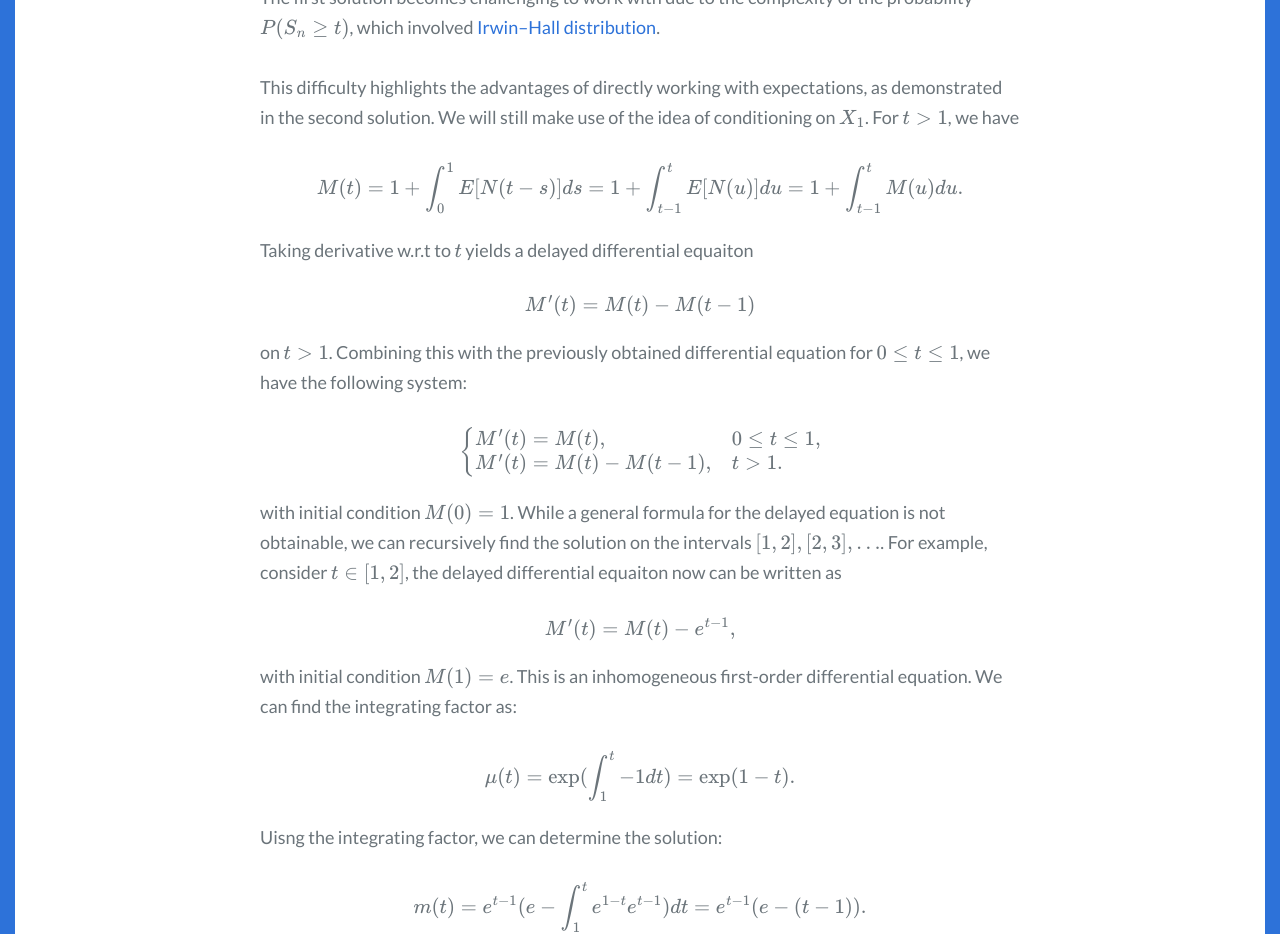
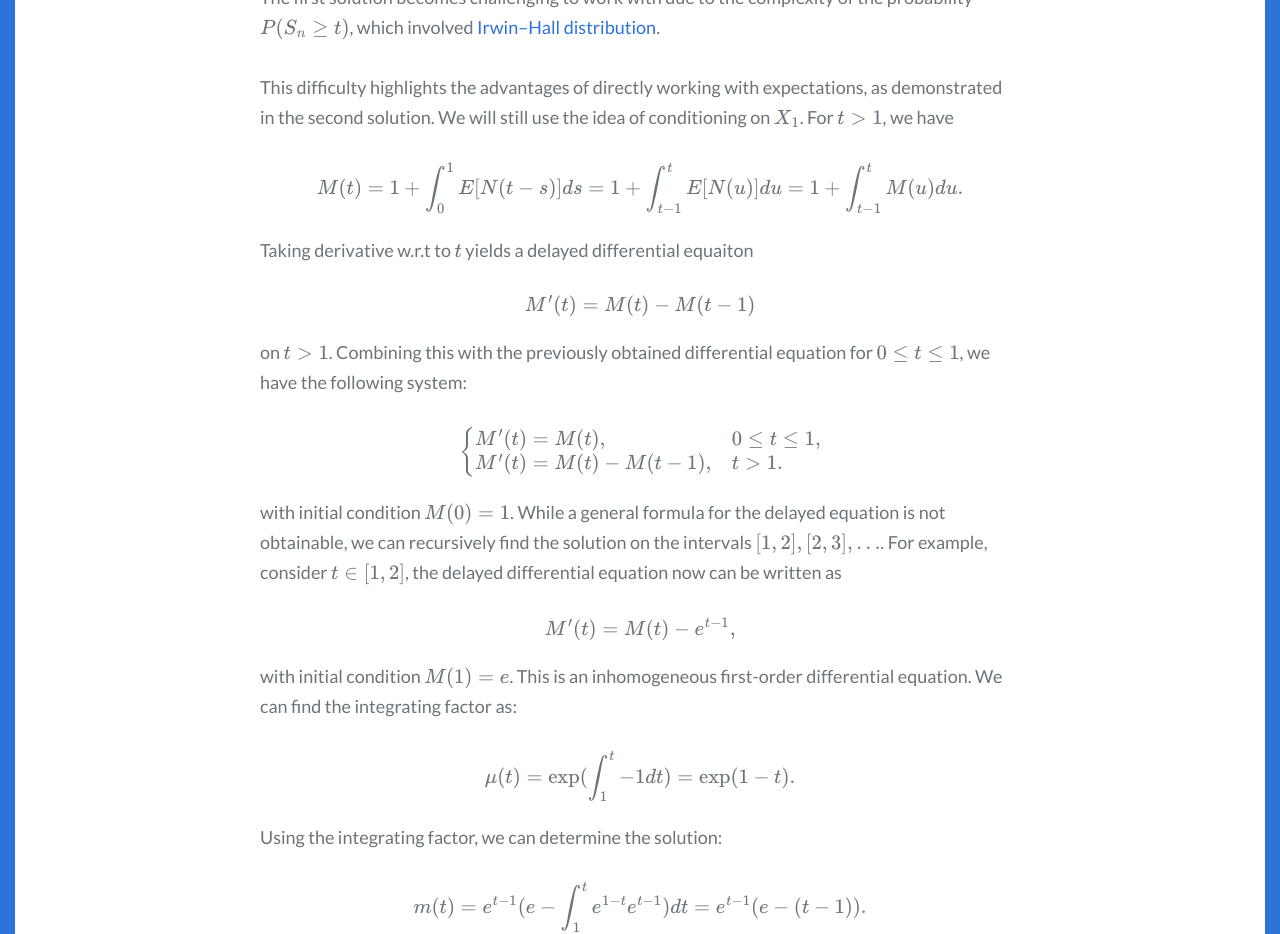
Before and after one commit to XinweiZhang/XinweiZhang.github.io, a Jekyll site: the page built from index.html, in a window 1280 px wide and 1400 px high, scrolled down 3261 px. Shown: the part 184-1118 px from the top of the window. Built offline with Jekyll 4.4.1, drawn with Linux system fonts in a browser that asks for light colours; some web fonts are replaced; formulas are drawn with MathJax 3; the list of posts is cut into pages by our own code; some of the changed text lies outside the part shown.

Commit message:
fix typos

```diff
--- a/_posts/2023-03-26-Sum-of-n-uniform-random-variables.md
+++ b/_posts/2023-03-26-Sum-of-n-uniform-random-variables.md
@@ -97,7 +97,7 @@ Now suppose we want to generalize the question to find the expected value of the
 
 The first solution becomes challenging to work with due to the complexity of the probability $$P(S_n\geq t)$$, which involved [Irwin–Hall distribution](https://en.wikipedia.org/wiki/Irwin%E2%80%93Hall_distribution).
 
-This difficulty highlights the advantages of directly working with expectations, as demonstrated in the second solution. We will still make use of the idea of conditioning on $$X_1$$. For $$t>1$$, we have
+This difficulty highlights the advantages of directly working with expectations, as demonstrated in the second solution. We will still use the idea of conditioning on $$X_1$$. For $$t>1$$, we have
 
 $$
 M(t) = 1 + \int_{0}^1 E[N(t-s)] d s = 1 + \int_{t-1}^t E[N(u)] d u = 1 + \int_{t-1}^t M(u) d u.
@@ -120,7 +120,7 @@ M'(t) = M(t) - M(t-1), & t > 1.
 \end{aligned}
 $$
 
-with initial condition $$M(0)=1$$. While a general formula for the delayed equation is not obtainable, we can recursively find the solution on the intervals $$[1, 2], [2, 3], \dots$$. For example, consider $$t \in [1, 2]$$, the delayed differential equaiton now can be written as
+with initial condition $$M(0)=1$$. While a general formula for the delayed equation is not obtainable, we can recursively find the solution on the intervals $$[1, 2], [2, 3], \dots$$. For example, consider $$t \in [1, 2]$$, the delayed differential equation now can be written as
 
 $$
 M'(t) = M(t) - e^{t-1},
@@ -132,7 +132,7 @@ $$
 \mu(t) = \exp(\int_1^t -1 dt) = \exp(1-t).
 $$
 
-Uisng the integrating factor, we can determine the solution:
+Using the integrating factor, we can determine the solution:
 
 $$
 m(t) = e^{t-1}( e - \int_{1}^t e^{1-t} e^{t-1} )d t = e^{t-1}( e - (t-1)) .
```
Also changed, not shown: other parts of _posts/2023-03-26-Sum-of-n-uniform-random-variables.md (+3 -3 lines).
